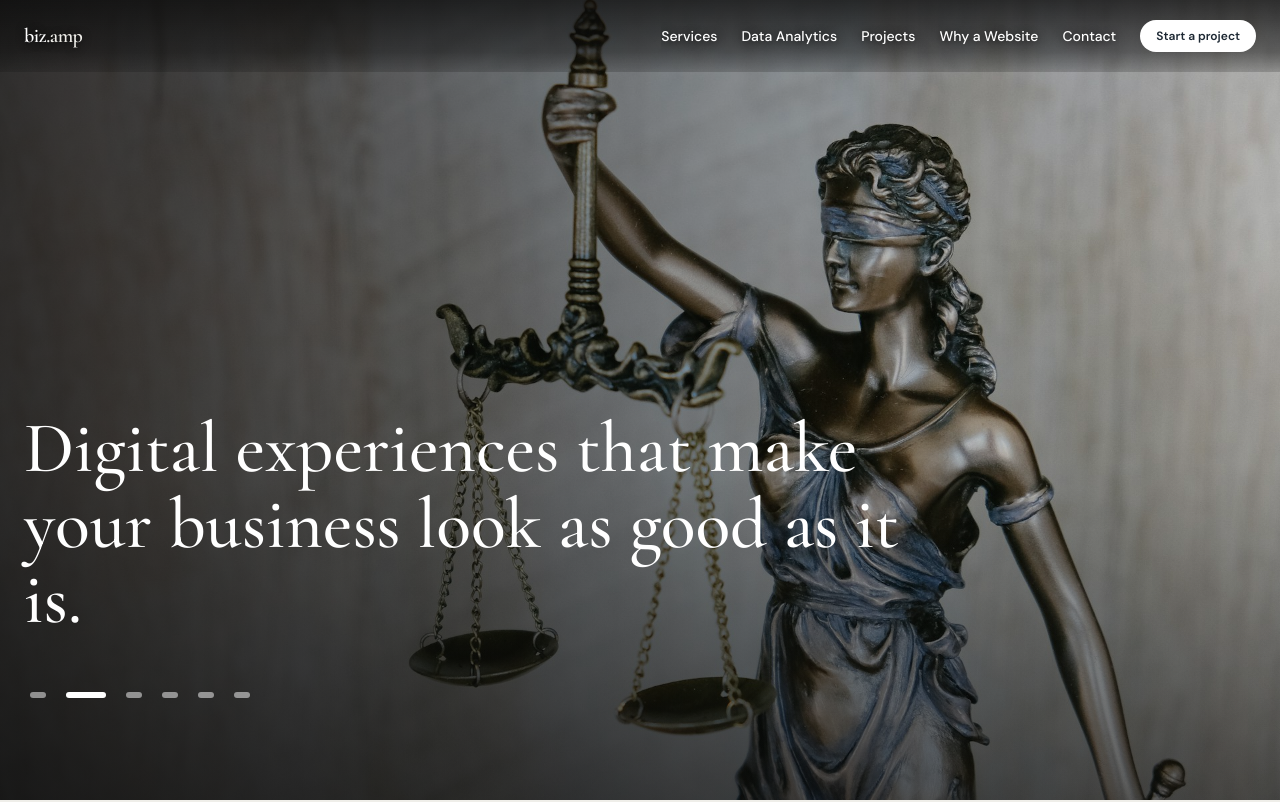
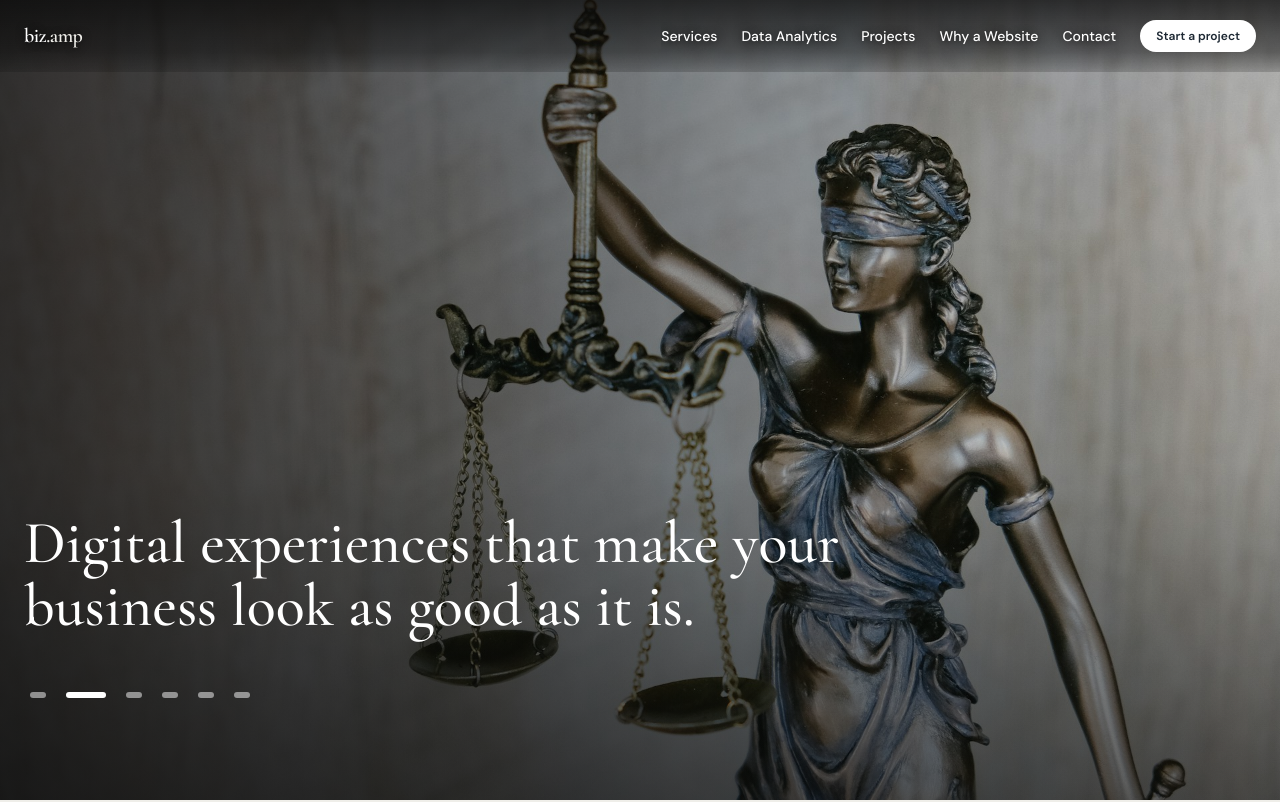
Before and after one commit to FRunesu/Hyphagrid, a React (Vite) app: page / in a window 1280 px wide. Shown: the top 802 px of the page. Built offline with nearby package versions, Linux system fonts and the light colour scheme.

Commit message:
Reduce hero headline size

```diff
--- a/src/components/Hero.jsx
+++ b/src/components/Hero.jsx
@@ -87,7 +87,7 @@ export default function Hero() {
           initial={{ opacity: 0, y: 32 }}
           animate={{ opacity: 1, y: 0 }}
           transition={{ delay: 0.25, duration: 0.8 }}
-          className="max-w-4xl font-display text-5xl font-medium leading-[1.05] text-white md:text-7xl"
+          className="max-w-4xl font-display text-4xl font-medium leading-[1.05] text-white md:text-6xl"
         >
           Digital experiences that make your business look as good as it is.
         </motion.h1>
```
